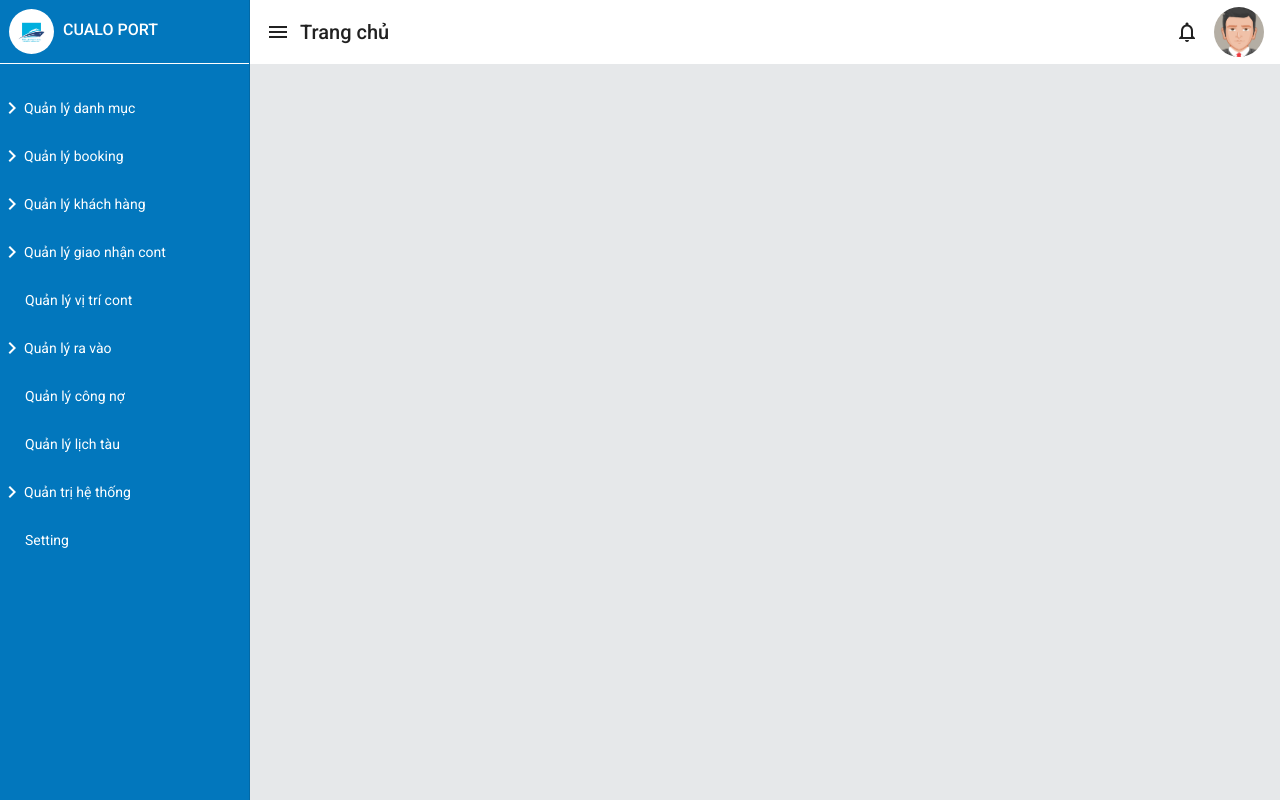
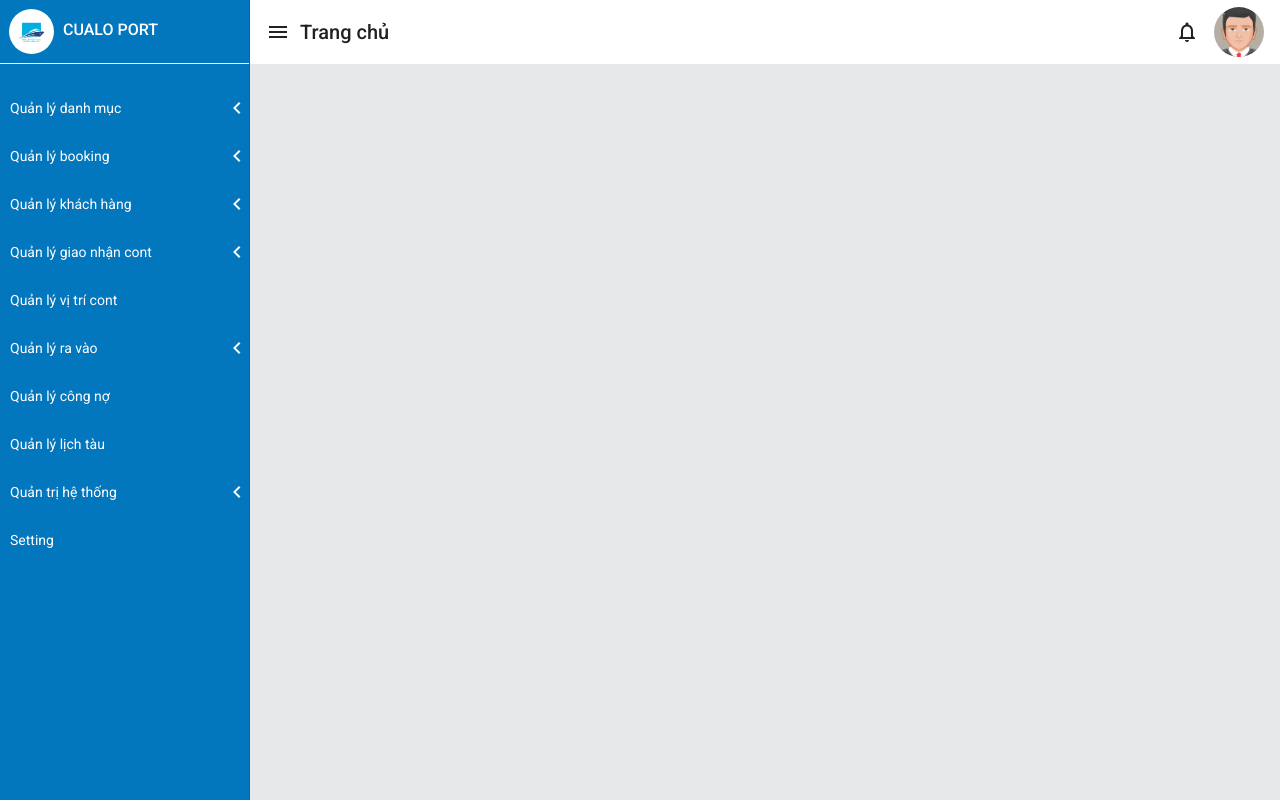
Before and after one commit to BaoDuy263/CUALO_PORT_V1, an Angular app: page /Home in a window 1280 px wide. Built offline with nearby package versions, Linux system fonts and the light colour scheme; sample sign-in values are in the browser's storage.

Commit message:
update sidebar

```diff
--- a/src/app/dashboard-module/Component/home/home.component.html
+++ b/src/app/dashboard-module/Component/home/home.component.html
@@ -1,10 +1,10 @@
 <mat-sidenav-container>
   <mat-sidenav mode="side" [(opened)]="opened">
-    <a rounterLink="/main" class="brand-link">
+    <div>
       <img src="../assets/img/logo-cualo.png" alt="" class="brand-image img-circle elevation-3"
         style=" width: 45px; border-radius: 50%; margin: 9px;">
       <span class=" font-weight-light text-white pt-2 h6">CUALO PORT</span>
-    </a>
+    </div>
     <app-sidebar></app-sidebar>
   </mat-sidenav>
   <mat-sidenav-content>
--- a/src/app/dashboard-module/Component/sidebar/sidebar/sidebar.component.css
+++ b/src/app/dashboard-module/Component/sidebar/sidebar/sidebar.component.css
@@ -14,6 +14,7 @@
     margin-top: 0;
     margin-bottom: 0;
     list-style-type: none;
+    /* padding: 0 10px; */
 }
 
 
@@ -33,7 +34,7 @@
 
 .mat-tree-node:hover {
     background-color: #feffff70;
-    border-radius: 5px;
+    /* border-radius: 5px; */
     color: black !important;
 }
 
@@ -47,3 +48,11 @@
 .mat-tree-node:hover a{
     color: black !important;
 }
+
+.example-tree ul {
+    overflow: hidden;
+  }
+
+  mat-tree-node:active {
+    background-color: yellow;
+  }
--- a/src/app/dashboard-module/Component/sidebar/sidebar/sidebar.component.html
+++ b/src/app/dashboard-module/Component/sidebar/sidebar/sidebar.component.html
@@ -1,4 +1,4 @@
-<mat-tree [dataSource]="dataSource" [treeControl]="treeControl" class="example-tree closeSidebar">
+<!-- <mat-tree [dataSource]="dataSource" [treeControl]="treeControl" class="example-tree closeSidebar">
     <mat-tree-node *matTreeNodeDef="let node" matTreeNodeToggle (click)="ChangeUrl(node.url)">
         <div class="mat-tree-node-child" >
             <a style="text-decoration: none; color: #fff" routerLink={{node.url}}> {{node.name}}</a>
@@ -17,4 +17,28 @@
           <ng-container matTreeNodeOutlet></ng-container>
       </div>
     </mat-nested-tree-node>
+</mat-tree> -->
+
+<mat-tree [dataSource]="dataSource" [treeControl]="treeControl" class="example-tree">
+  <mat-tree-node *matTreeNodeDef="let node" matTreeNodeToggle (click)="ChangeUrl(node.url)" >
+    <li class="mat-tree-node" style="padding-left: 10px;">
+      <a style="text-decoration: none; color: #fff" routerLink={{node.url}}> {{node.name}}</a>
+
+    </li>
+  </mat-tree-node>
+  <mat-nested-tree-node *matTreeNodeDef="let node; when: hasChild">
+    <li >
+      <div class="mat-tree-node" matTreeNodeToggle style="padding-left: 10px;">
+        <span style="width: 90%">
+          {{node.name}}
+        </span>
+        <mat-icon [attr.aria-laebl]="'Toggle ' + node.name" matTreeNodeToggle>
+          {{treeControl.isExpanded(node) ? 'expand_more' : 'chevron_left'}}
+        </mat-icon>
+      </div>
+      <ul [@slideVertical]="treeControl.isExpanded(node) ? 'show' : null">
+        <ng-container matTreeNodeOutlet></ng-container>
+      </ul>
+    </li>
+  </mat-nested-tree-node>
 </mat-tree>
--- a/src/app/dashboard-module/Component/sidebar/sidebar/sidebar.component.ts
+++ b/src/app/dashboard-module/Component/sidebar/sidebar/sidebar.component.ts
@@ -1,21 +1,39 @@
 import { NestedTreeControl } from '@angular/cdk/tree';
 import { Component, OnInit } from '@angular/core';
 import { MatTreeNestedDataSource } from '@angular/material/tree';
-import { ROUTE_DATA , TypeRoute} from './sidebar'
-import { Router} from '@angular/router';
+import { ROUTE_DATA, TypeRoute } from './sidebar'
+import { Router } from '@angular/router';
+import { animate, state, style, transition, trigger } from '@angular/animations';
 
 
 @Component({
   selector: 'app-sidebar',
   templateUrl: './sidebar.component.html',
-  styleUrls: ['./sidebar.component.css']
+  styleUrls: ['./sidebar.component.css'],
+  animations: [
+    trigger('slideVertical', [
+      state(
+        '*',
+        style({
+          height: 0
+        })
+      ),
+      state(
+        'show',
+        style({
+          height: '*'
+        })
+      ),
+      transition('* => *', [animate('400ms cubic-bezier(0.25, 0.8, 0.25, 1)')])
+    ])
+  ]
 })
 export class SidebarComponent implements OnInit {
 
   treeControl = new NestedTreeControl<TypeRoute>(node => node.children);
   dataSource = new MatTreeNestedDataSource<TypeRoute>();
 
-  constructor( private router: Router ) {}
+  constructor(private router: Router) { }
 
   ngOnInit(): void {
     this.dataSource.data = ROUTE_DATA;
@@ -23,14 +41,14 @@ export class SidebarComponent implements OnInit {
 
   LoadSideBar() // hàm sau để load sibar theo role;
   {
-    const UserInfo =  JSON.parse(localStorage.getItem('UserInfo')|| '{}');
+    const UserInfo = JSON.parse(localStorage.getItem('UserInfo') || '{}');
     const lstRole = UserInfo.listRole;
   }
 
   hasChild = (_: number, node: TypeRoute) => !!node.children && node.children.length > 0;
 
 
-  ChangeUrl (url : string) {
+  ChangeUrl(url: string) {
     this.router.navigate(['/Home/' + url]);
   }
 
```
